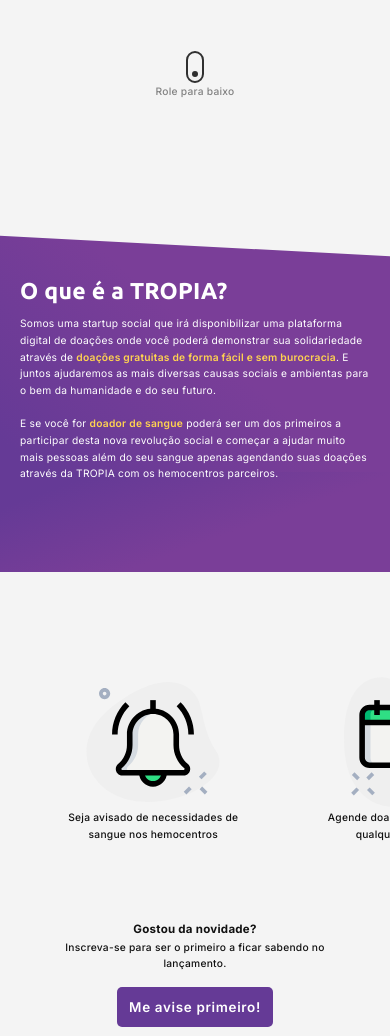
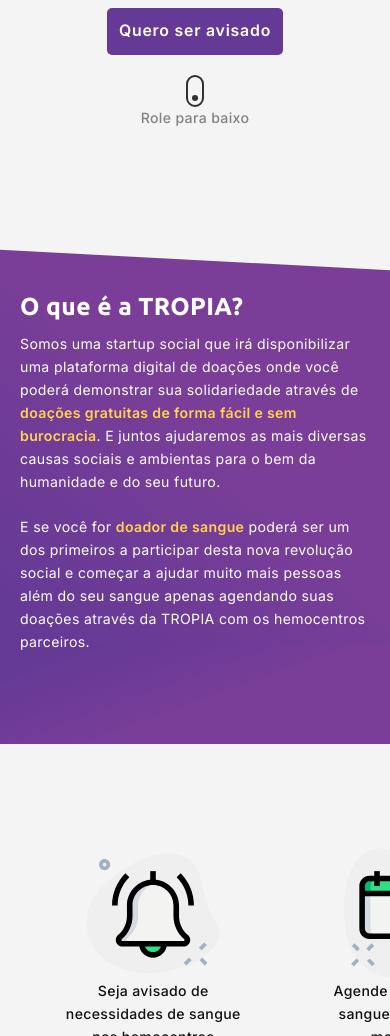
Before and after one commit to welyngtongabriel/tropia-web, a website: page src/views/landing-launch/pages/index.html in a window 390 px wide. Shown: the part 701-1737 px from the top of the page. Drawn offline with Linux system fonts and the light colour scheme.

Commit message:
Atualização tamanho de fontes para mobile

```diff
--- a/public/css/global.css
+++ b/public/css/global.css
@@ -92,13 +92,23 @@
 /* ↓ Aplica o css deste bloco até larguras da viewport máxima*/
 @media (max-width: 890px) {
   html {
-    font-size: 50%; /* O tamanho do texto é alterado e todos os textos rem também seguem a proporção */
+    font-size: 60%; /* O tamanho do texto é alterado e todos os textos rem também seguem a proporção */
   }
 }
 
 @media (max-width: 550px) {
   html {
-    font-size: 40%;
+    font-size: 55%;
+  }
+
+  h1 {
+    font-size: 3.8rem;
+    line-height: 4.8rem;
+  }
+
+  h2 {
+    font-size: 2.8rem;
+    line-height: 3.8rem;
   }
 }
 
--- a/public/css/landing-launch/index/banner.css
+++ b/public/css/landing-launch/index/banner.css
@@ -10,8 +10,11 @@
 
 section#banner .container {
   display: flex;
-  /* justify-content: flex-start; */
   align-items: center;
+}
+
+section#banner .container > div {
+  width: 100%;
 }
 
 section#banner .container h2,
```
